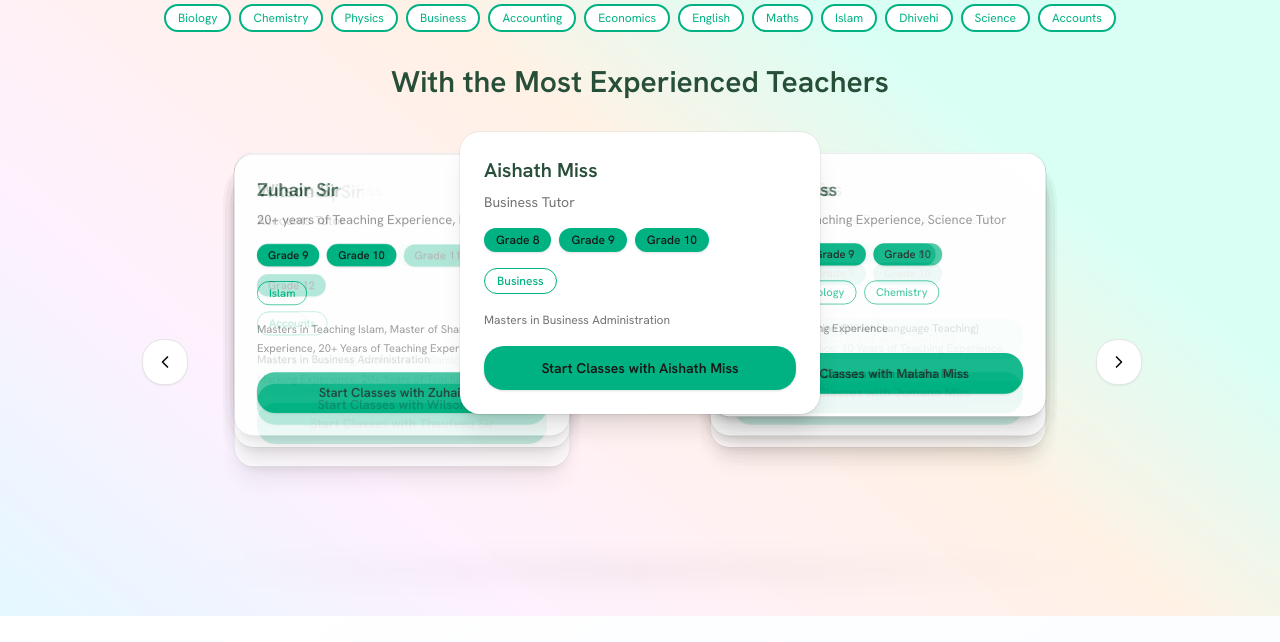
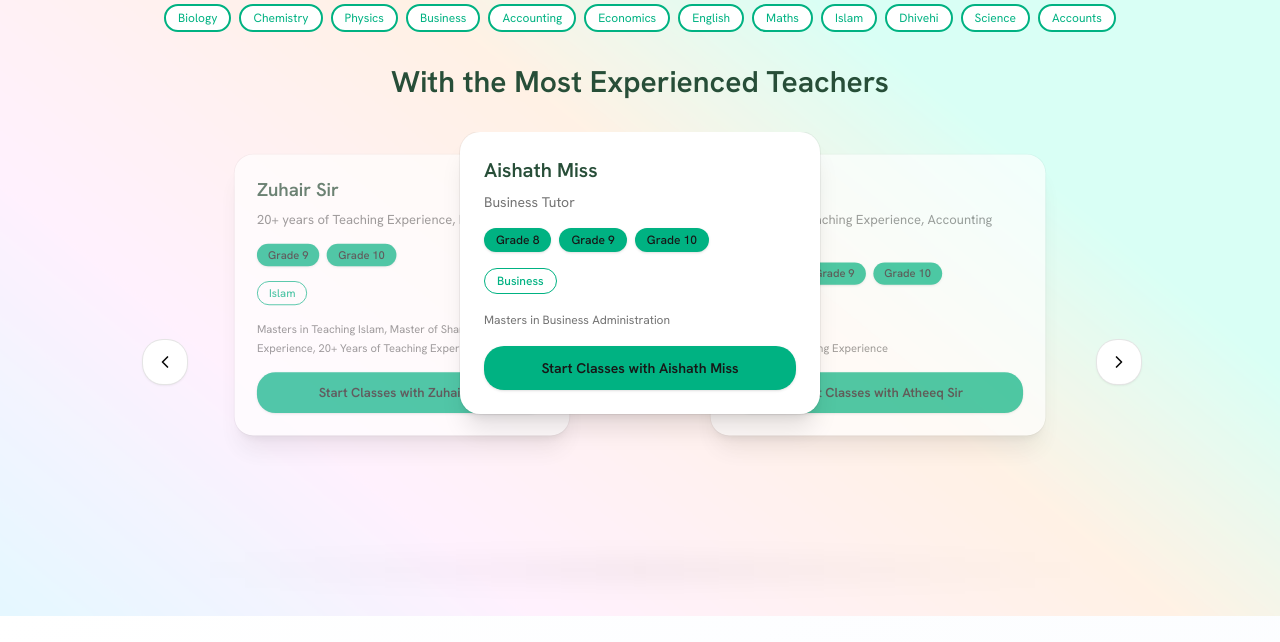
Before and after one commit to humaidhismail/Limitless-Learning, a Next.js app: page / in a window 1280 px wide. Shown: the part 820-1462 px from the top of the page. Built offline with nearby package versions, Linux system fonts and the light colour scheme.

Commit message:
cards fix

```diff
--- a/components/TeachersSection.tsx
+++ b/components/TeachersSection.tsx
@@ -130,7 +130,6 @@ export default function TeachersSection() {
     return filtered.sort((a, b) => a.name.localeCompare(b.name))
   }, [selectedSubjects, selectedGrades])
 
-  // Reset index when filters change
   useEffect(() => { setCurrentIndex(0) }, [processedTeachers])
 
   /* ---------- Desktop carousel metrics ---------- */
@@ -215,28 +214,45 @@ export default function TeachersSection() {
   /* ---------- Touch handling for desktop swipe (don’t block vertical scroll) ---------- */
   const [touchStart, setTouchStart] = useState<{ x: number; y: number } | null>(null)
 
+  /* ---------- Only show center + 1 neighbor per side on desktop ---------- */
   const styleFor = (i: number): React.CSSProperties => {
     const n = processedTeachers.length
+    // signed shortest offset from current to i (…,-2,-1,0,1,2,…)
     const leftDist = (i - currentIndex + n) % n
     const rightDist = (currentIndex - i + n) % n
-    let offset = leftDist <= rightDist ? leftDist : -rightDist
-    if (offset < -1) offset = -1
-    if (offset > 1) offset = 1
+    const offset = leftDist <= rightDist ? leftDist : -rightDist // no clamping!
 
     const isMobile = (typeof window !== "undefined" ? window.innerWidth : 1024) < 640
     if (isMobile) return {}
 
+    const abs = Math.abs(offset)
+    const isCenter = abs === 0
+    const isImmediateSide = abs === 1
+    const hidden = abs > 1
+
+    if (hidden) {
+      // keep layout math stable but make it invisible & non-interactive
+      return {
+        transform: `translateX(${offset * shift}px) translateY(12px) scale(${sideScale})`,
+        opacity: 0,
+        visibility: "hidden",
+        pointerEvents: "none",
+        zIndex: 0,
+        transition: "transform 400ms cubic-bezier(0.4,0,0.2,1), opacity 300ms ease",
+      }
+    }
+
     const translateX = offset * shift
-    const translateY = offset === 0 ? 0 : 12
-    const scale = offset === 0 ? 1 : sideScale
-    const opacity = offset === 0 ? 1 : 0.68
-    const z = offset === 0 ? 30 : 20
+    const translateY = isCenter ? 0 : 12
+    const scale = isCenter ? 1 : sideScale
+    const opacity = isCenter ? 1 : 0.68
+    const z = isCenter ? 30 : 20
 
     return {
       transform: `translateX(${translateX}px) translateY(${translateY}px) scale(${scale})`,
       opacity,
       zIndex: z,
-      cursor: offset === 0 ? "default" : "pointer",
+      cursor: isCenter ? "default" : "pointer",
       transition: "transform 400ms cubic-bezier(0.4,0,0.2,1), opacity 400ms cubic-bezier(0.4,0,0.2,1)",
     }
   }
@@ -385,7 +401,7 @@ export default function TeachersSection() {
           </div>
         </div>
 
-        {/* Desktop carousel (shorter) */}
+        {/* Desktop carousel (only center + 1 per side visible) */}
         <div
           className={`relative mt-6 sm:mt-8 h-[460px] hidden sm:block transition-all duration-1000 ease-out touch-pan-y ${
             sectionVisible ? "opacity-100 translate-y-0" : "opacity-0 translate-y-12"
@@ -400,7 +416,6 @@ export default function TeachersSection() {
             const t = e.changedTouches[0]
             const dx = t.clientX - touchStart.x
             const dy = t.clientY - touchStart.y
-            // Only treat as swipe if horizontal movement dominates
             if (Math.abs(dx) > 40 && Math.abs(dx) > Math.abs(dy)) {
               dx > 0 ? prev() : next()
             }
@@ -425,21 +440,27 @@ export default function TeachersSection() {
             <ChevronRight className="h-5 w-5 text-foreground" />
           </button>
 
-          {/* Cards */}
-          <div className="relative mx-auto h-full w-full max-w-[min(92vw,1100px)]">
-            {processedTeachers.map((t, i) => (
+          {/* Cards (render all, but only center & immediate neighbors are visible) */}
+          <div className="relative mx-auto h-full w-full max-w-[min(92vw,1100px)] overflow-hidden">
+            {processedTeachers.map((t, i) => {
+              const n = processedTeachers.length
+              const leftIdx = (currentIndex - 1 + n) % n
+              const rightIdx = (currentIndex + 1) % n
+              const visible = i === currentIndex || i === leftIdx || i === rightIdx
+              return (
                 <div
                   key={t.id}
                   className="absolute left-1/2 top-0 -translate-x-1/2 w-[min(70vw,380px)] lg:w-[360px]"
                   style={styleFor(i)}
-                onClick={() => setCurrentIndex(i)}
+                  aria-hidden={!visible}
                 >
                   {i === currentIndex
                     ? <TeacherCard teacher={t} refCallback={(el) => (centerCardRef.current = el)} />
                     : <TeacherCard teacher={t} />
                   }
                 </div>
-            ))}
+              )
+            })}
           </div>
 
           {/* Shorter bottom glow */}
```
Lines whose indentation alone changed are shown as unchanged.
